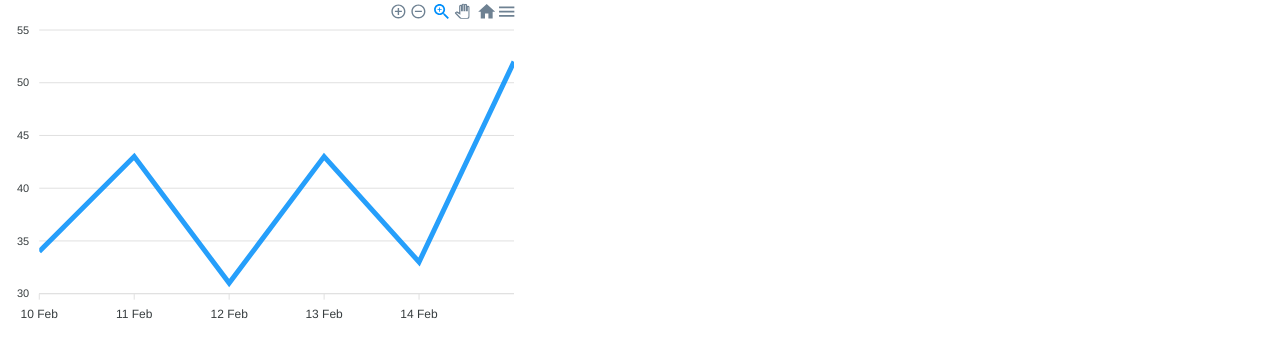
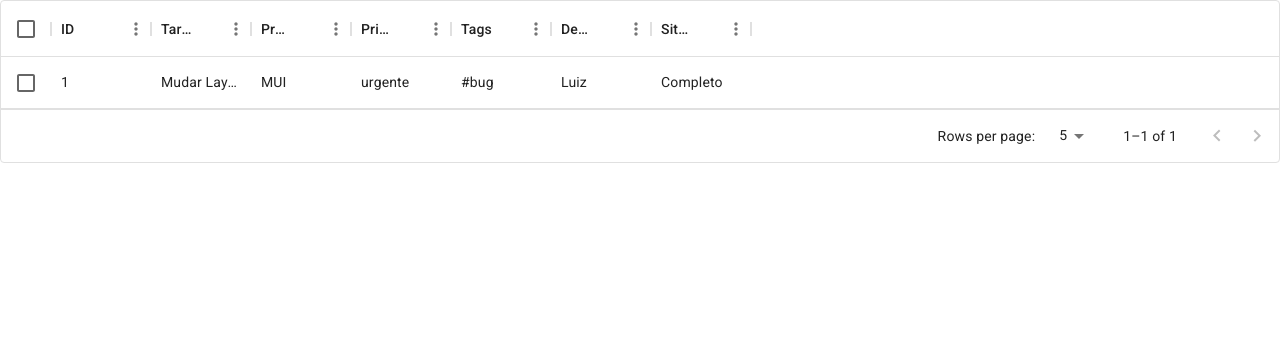
Before and after one commit to lzmarangoni/dashboard_clickup, a React (Create React App) app: page / in a window 1280 px wide. Shown: the top 358 px of the page. Built offline with nearby package versions, Linux system fonts and the light colour scheme; no server answers.

Commit message:
inclusão do tablegrid

```diff
--- a/package.json
+++ b/package.json
@@ -7,6 +7,7 @@
     "@emotion/styled": "^11.11.0",
     "@mui/icons-material": "^5.11.16",
     "@mui/material": "^5.13.0",
+    "@mui/x-data-grid": "^6.5.0",
     "@testing-library/jest-dom": "^5.16.5",
     "@testing-library/react": "^13.4.0",
     "@testing-library/user-event": "^13.5.0",
--- a/src/App.js
+++ b/src/App.js
@@ -2,9 +2,7 @@
 import './App.css';
 import { useEffect, useState } from 'react';
 import axios from 'axios';
-import Dashboard from './components/dashboard/DashBoard';
-import { Grid } from '@mui/material';
-import Chart from 'react-apexcharts'
+import { DataGrid } from '@mui/x-data-grid'
 
 function App() {
   const getTasks = async () => {
@@ -12,50 +10,42 @@ function App() {
       .then(res => setTasks(res.data.tasks))
   }
   const [tasks, setTasks] = useState([])
-  const [tasksDate, SetTaskDate] = useState([])
-  /*useEffect( ()=>{
+  const columns = [
+    {field:"id", headerName: "ID", width:"100" },
+    {field:"tarefa", headerName: "Tarefa", width:"100" },
+    {field:"projeto", headerName: "Projeto", width:"100" },
+    {field:"priority", headerName: "Priority", width:"100" },
+    {field:"tags", headerName: "Tags", width:"100" },
+    {field:"desenvolvedor", headerName: "Desenvolvedor", width:"100" },
+    {field:"situação", headerName: "Situação", width:"100" }
+  ]
+
+  const rows = [
+    {id:'1',tarefa:'Mudar Layout',projeto:'MUI',priority:'urgente',tags:'#bug',desenvolvedor:'Luiz',situação:'Completo'}
+  ]
+
+  useEffect( ()=>{
      getTasks()
-  },[])*/
+  },[])
+
+console.log(tasks)
 
 
   return (
     <div className="App">
-      <Grid container spacing={2}>
-        <Grid item  xs={5}>
-        <Chart options={{
-            chart: {
-                height: 380,
-                width: 380,
-                type: "area",
-                animations: {
-                    initialAnimation: {
-                        enabled: false
-                    }
-                }
+        <DataGrid
+          columns={columns}
+          rows={rows}
+          initialState={{
+            pagination: {
+              paginationModel: { page: 0, pageSize: 5 },
             },
-            xaxis: {
-                type: 'datetime'
-              }
-        }} series=
-            {[
-                {
-                    name: "Series 1",
-                    data: [
-                        [1486684800000, 34],
-                        [1486771200000, 43],
-                        [1486857600000, 31],
-                        [1486944000000, 43],
-                        [1487030400000, 33],
-                        [1487116800000, 52]
-                    ]
-                }
-            ]
-            } ></Chart>
-        </Grid>
-      </Grid>
+          }}
+          pageSizeOptions={[5, 10]}
+          checkboxSelection
 
+/>
 
-      {/*{tasks.map(task =>(<p key={task.id}>{task.name}</p>))}*/}
     </div>
   );
 }
```
Also changed, not shown: 1 other file (tests, documents, lock files or other folders).
